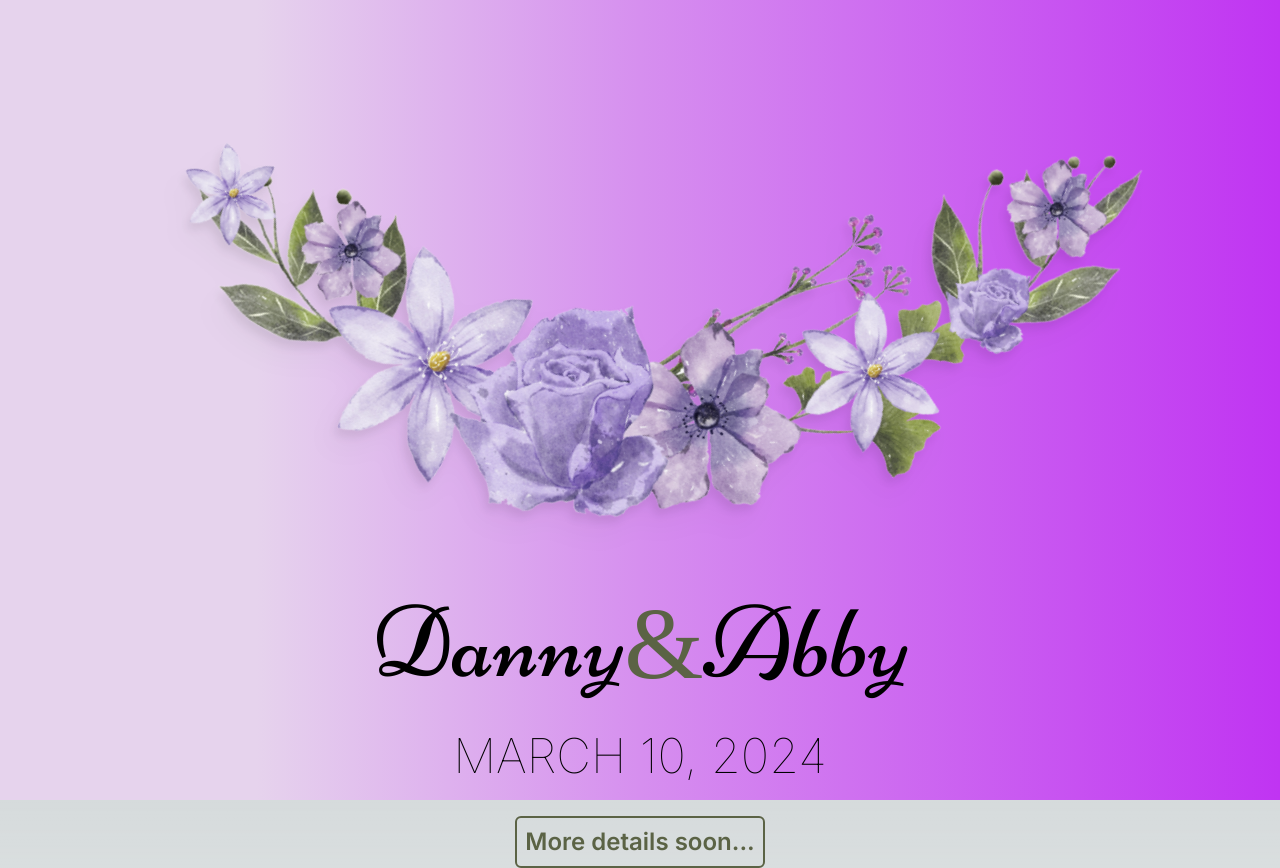
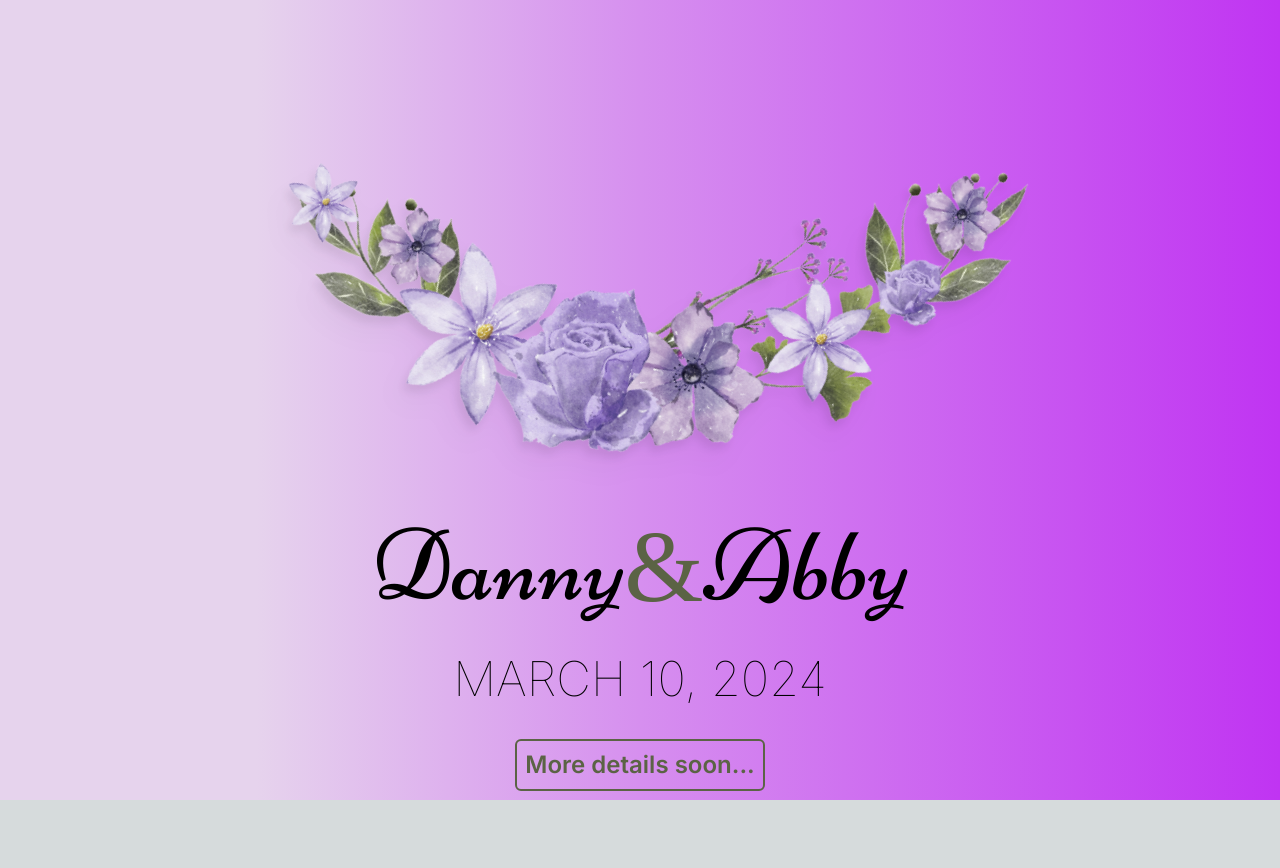
Before and after one commit to X-DSI/dannynabby.com, a Next.js app: page / in a window 1280 px wide. After the commit the page ends 800 px from the top, so only its background shows below. Built offline with nearby package versions, Linux system fonts and the light colour scheme; a web font is replaced by a local one.

Commit message:
Update Tailwind CSS

```diff
--- a/src/app/page.tsx
+++ b/src/app/page.tsx
@@ -1,14 +1,14 @@
 import Image from "next/image";
 export default function Home() {
   return (
-    <main className="h-screen bg-gradient-to-r from-superlight-lavender from-20% via-lavender via-60% md:via-50% to-dark-lavender to-100% ">
-      <div className="flex flex-col items-center justify-center h-screen">
+    <main className="min-h-screen bg-gradient-to-r from-superlight-lavender from-20% via-lavender via-60% md:via-50% to-dark-lavender to-100% ">
+      <div className="flex flex-col items-center justify-center h-full">
         <div>
           <Image
             src="/Right Arc (Main).png"
             alt="Lavender Flora"
-            width={880.41}
-            height={633.46}
+            width={680.41}
+            height={433.46}
             className="rotate-[29.68deg] drop-shadow-xl"
           />
         </div>
```
